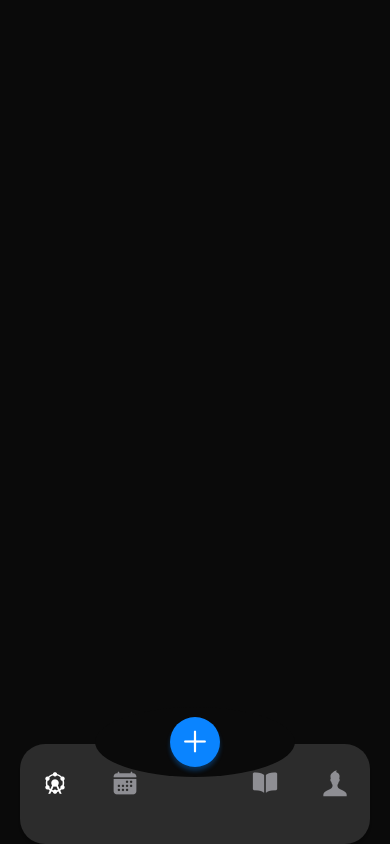
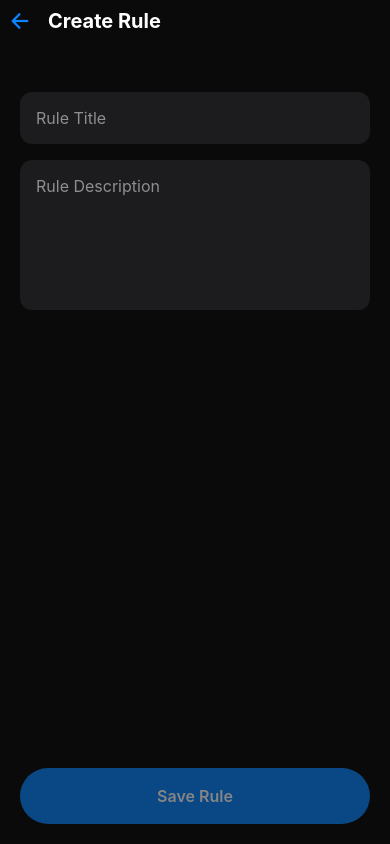
Before and after one commit to Vachek-hooves/Aristocrat, a React Native app: screen /StackCreateRule in a window 390 px wide. Before the commit this address had no page. Built offline with nearby package versions, Linux system fonts and the light colour scheme.

Commit message:
render ,create new rule

```diff
--- a/App.js
+++ b/App.js
@@ -6,7 +6,8 @@ import {
   StackCreateEvent,
   StackCreatHobbie,
   WelcomeScreen,
-  StackAddEvent
+  StackAddEvent,
+  StackCreateRule,
 } from './AppScreen/StackScreen';
 import {Provider} from './appStore/context';
 const Stack = createNativeStackNavigator();
@@ -21,6 +22,7 @@ function App() {
           <Stack.Screen name="StackCreateHobbie" component={StackCreatHobbie} />
           <Stack.Screen name="StackCreateEvent" component={StackCreateEvent} />
           <Stack.Screen name="StackAddEvent" component={StackAddEvent} />
+          <Stack.Screen name="StackCreateRule" component={StackCreateRule} />
         </Stack.Navigator>
       </NavigationContainer>
     </Provider>
--- /dev/null
+++ b/AppScreen/StackScreen/StackCreateRule.js
@@ -0,0 +1,127 @@
+import React, { useState } from 'react';
+import {
+  StyleSheet,
+  Text,
+  View,
+  TextInput,
+  TouchableOpacity,
+  SafeAreaView,
+  Keyboard,
+  Alert,
+} from 'react-native';
+import StackLayout from '../../components/layout/StackLaout';
+import StackHeader from '../../components/Header/StackHeader';
+import { useAppContext } from '../../appStore/context';
+import { useNavigation } from '@react-navigation/native';
+
+const StackCreateRule = () => {
+  const navigation = useNavigation();
+  const {saveCreatedRule} = useAppContext();
+  const [title, setTitle] = useState('');
+  const [rule, setRule] = useState('');
+
+  const isDisabled = !title || !rule;
+
+  const handleSubmit = () => {
+    Keyboard.dismiss();
+    if (!title && !rule) {
+      Alert.alert('Error', 'Please fill in all fields');
+      return;
+    }
+
+    const newRule = {
+      id: Date.now().toString(),
+      title: title,
+      rule: rule,
+      isCreated: true, // To differentiate from general rules
+    };
+
+    saveCreatedRule(newRule);
+    navigation.navigate('TabNavigation',{screen:'TabRulesScreen'});
+  };
+
+  return (
+    <StackLayout>
+      <StackHeader title={'Create Rule'} />
+
+      <View style={styles.container}>
+        <View style={styles.form}>
+          <View style={styles.inputContainer}>
+            <View style={styles.inputWrapper}>
+              <TextInput
+                style={styles.input}
+                placeholder="Rule Title"
+                placeholderTextColor="#8E8E93"
+                value={title}
+                onChangeText={setTitle}
+                returnKeyType="next"
+              />
+            </View>
+
+            <View style={styles.inputWrapper}>
+              <TextInput
+                style={[styles.input, styles.multilineInput]}
+                placeholder="Rule Description"
+                placeholderTextColor="#8E8E93"
+                value={rule}
+                onChangeText={setRule}
+                multiline
+                numberOfLines={6}
+                textAlignVertical="top"
+              />
+            </View>
+          </View>
+        </View>
+
+        <TouchableOpacity
+          disabled={isDisabled}
+          style={[styles.submitButton, {opacity: isDisabled ? 0.5 : 1}]}
+          onPress={handleSubmit}
+        >
+          <Text style={styles.submitButtonText}>Save Rule</Text>
+        </TouchableOpacity>
+      </View>
+    </StackLayout>
+  );
+};
+
+export default StackCreateRule;
+
+const styles = StyleSheet.create({
+  container: {
+    flex: 1,
+    padding: 20,
+  },
+  form: {
+    flex: 1,
+  },
+  inputContainer: {
+    gap: 16,
+  },
+  inputWrapper: {
+    backgroundColor: '#1C1C1E',
+    borderRadius: 12,
+  },
+  input: {
+    color: '#FFFFFF',
+    fontSize: 16,
+    padding: 16,
+  },
+  multilineInput: {
+    height: 150,
+    textAlignVertical: 'top',
+  },
+  submitButton: {
+    backgroundColor: '#0A84FF',
+    height: 56,
+    borderRadius: 28,
+    justifyContent: 'center',
+    alignItems: 'center',
+    marginTop: 20,
+  },
+  submitButtonText: {
+    color: '#FFFFFF',
+    fontSize: 16,
+    fontWeight: '600',
+  },
+});
--- a/AppScreen/StackScreen/index.js
+++ b/AppScreen/StackScreen/index.js
@@ -2,4 +2,11 @@ import WelcomeScreen from './WelcomeScreen';
 import StackCreatHobbie from './StackCreatHobbie';
 import StackCreateEvent from './StackCreateEvent';
 import StackAddEvent from './StackAddEvent';
-export {WelcomeScreen, StackCreatHobbie, StackCreateEvent, StackAddEvent};
+import StackCreateRule from './StackCreateRule';
+export {
+  WelcomeScreen,
+  StackCreatHobbie,
+  StackCreateEvent,
+  StackAddEvent,
+  StackCreateRule,
+};
--- a/AppScreen/TabScreen/TabRulesScreen.js
+++ b/AppScreen/TabScreen/TabRulesScreen.js
@@ -1,58 +1,64 @@
-import React, { useState } from 'react';
-import { StyleSheet, Text, View, TouchableOpacity, ScrollView } from 'react-native';
+import React, {useState} from 'react';
+import {
+  StyleSheet,
+  Text,
+  View,
+  TouchableOpacity,
+  ScrollView,
+} from 'react-native';
 import TabLayout from '../../components/layout/TabLayout';
-import { useAppContext } from '../../appStore/context';
+import {useAppContext} from '../../appStore/context';
 import Icon from 'react-native-vector-icons/Ionicons';
 
-const TabRulesScreen = () => {
-  const { etiquetteRules } = useAppContext();
+const TabRulesScreen = ({navigation}) => {
+  const {etiquetteRules, createdRules} = useAppContext();
   const [activeTab, setActiveTab] = useState('General'); // 'General' or 'Created'
   const [expandedRuleId, setExpandedRuleId] = useState(null);
+  console.log(createdRules);
 
-  const toggleRule = (id) => {
+  const toggleRule = id => {
     setExpandedRuleId(expandedRuleId === id ? null : id);
   };
 
-  const RuleItem = ({ rule }) => {
+  const RuleItem = ({rule}) => {
     const isExpanded = expandedRuleId === rule.id;
 
     return (
       <View style={styles.ruleItem}>
         <TouchableOpacity
           style={styles.ruleHeader}
-          onPress={() => toggleRule(rule.id)}
-        >
+          onPress={() => toggleRule(rule.id)}>
           <Text style={styles.ruleTitle}>{rule.title}</Text>
           <View style={styles.ruleActions}>
             {/* <TouchableOpacity style={styles.editButton}>
               <Icon name="pencil" size={20} color="#0A84FF" />
             </TouchableOpacity> */}
             <Icon
-              name={isExpanded ? "chevron-up" : "chevron-down"}
+              name={isExpanded ? 'chevron-up' : 'chevron-down'}
               size={20}
               color="#8E8E93"
             />
           </View>
         </TouchableOpacity>
 
-        {isExpanded && (
-          <Text style={styles.ruleContent}>
-            {rule.rule}
-          </Text>
-        )}
+        {isExpanded && <Text style={styles.ruleContent}>{rule.rule}</Text>}
       </View>
     );
   };
 
   const GeneralRules = () => {
-    return etiquetteRules.map(rule => (
-      <RuleItem key={rule.id} rule={rule} />
-    ))
-  }
+    return etiquetteRules.map(rule => <RuleItem key={rule.id} rule={rule} />);
+  };
 
   const CreatedRules = () => {
-    return <Text>Created</Text>
-  }
+    return createdRules.length > 0 ? (
+      createdRules.map(rule => <RuleItem key={rule.id} rule={rule} />)
+    ) : (
+      <Text style={{color: '#FFFFFF', fontSize: 24, textAlign: 'center'}}>
+        No created rules
+      </Text>
+    );
+  };
 
   return (
     <TabLayout>
@@ -62,40 +68,36 @@ const TabRulesScreen = () => {
         {/* Tab Switcher */}
         <View style={styles.tabContainer}>
           <TouchableOpacity
-            style={[
-              styles.tab,
-              activeTab === 'Created' && styles.activeTab
-            ]}
-            onPress={() => setActiveTab('Created')}
-          >
-            <Text style={[
-              styles.tabText,
-              activeTab === 'Created' && styles.activeTabText
-            ]}>Created</Text>
+            style={[styles.tab, activeTab === 'Created' && styles.activeTab]}
+            onPress={() => setActiveTab('Created')}>
+            <Text
+              style={[
+                styles.tabText,
+                activeTab === 'Created' && styles.activeTabText,
+              ]}>
+              Created
+            </Text>
           </TouchableOpacity>
 
           <TouchableOpacity
-            style={[
-              styles.tab,
-              activeTab === 'General' && styles.activeTab
-            ]}
-            onPress={() => setActiveTab('General')}
-          >
-            <Text style={[
-              styles.tabText,
-              activeTab === 'General' && styles.activeTabText
-            ]}>General</Text>
+            style={[styles.tab, activeTab === 'General' && styles.activeTab]}
+            onPress={() => setActiveTab('General')}>
+            <Text
+              style={[
+                styles.tabText,
+                activeTab === 'General' && styles.activeTabText,
+              ]}>
+              General
+            </Text>
           </TouchableOpacity>
         </View>
 
         {/* Rules List */}
         <ScrollView style={styles.rulesList}>
           {activeTab === 'General' ? GeneralRules() : CreatedRules()}
-          {/* {etiquetteRules.map(rule => (
-            <RuleItem key={rule.id} rule={rule} />
-          ))} */}
         </ScrollView>
       </View>
+      <View style={{height: 90}} />
     </TabLayout>
   );
 };
@@ -140,7 +142,7 @@ const styles = StyleSheet.create({
   ruleItem: {
     backgroundColor: '#1C1C1E',
     borderRadius: 12,
-    marginBottom: 10,
+    marginBottom: 12,
     overflow: 'hidden',
   },
   ruleHeader: {
@@ -151,7 +153,7 @@ const styles = StyleSheet.create({
   },
   ruleTitle: {
     color: '#FFFFFF',
-    fontSize: 16,
+    fontSize: 20,
     flex: 1,
   },
   ruleActions: {
@@ -164,11 +166,23 @@ const styles = StyleSheet.create({
   },
   ruleContent: {
     color: '#FFFFFF',
-    fontSize: 14,
+    fontSize: 16,
     paddingHorizontal: 16,
     paddingBottom: 16,
     lineHeight: 20,
   },
+  createRuleBtn: {
+    backgroundColor: '#0A84FF',
+    padding: 10,
+    borderRadius: 10,
+    alignItems: 'center',
+    marginVertical: 10,
+  },
+  createRuleBtnText: {
+    color: '#FFFFFF',
+    fontSize: 16,
+    fontWeight: 'bold',
+  },
 });
 
 export default TabRulesScreen;
--- a/TabNavigator/TabNavigation.js
+++ b/TabNavigator/TabNavigation.js
@@ -24,6 +24,8 @@ const AddButton = ({focused, navigation, currentTab}) => {
       case 'TabEventsScreen':
         navigation.navigate('StackCreateEvent');
         break;
+        case 'TabRulesScreen':
+          navigation.navigate('StackCreateRule')
       default:
         // Optional: handle default case or show alert
         break;
--- a/appStore/context.js
+++ b/appStore/context.js
@@ -5,23 +5,32 @@ import {
   loadEventsFromStorage,
   createNewEvent,
   saveEventToStorage,
+  createNewRule,
+  saveCreatedRuleToStorage,
+  loadCreatedRulesFromStorage,
 } from './utils';
 
 const AppContext = createContext({
   etiquetteRules: [],
   allEvents: [],
+  createdRules: [],
   saveEvent: () => {},
   deleteEvent: () => {},
+  addCreatedRule: () => {},
+  saveCreatedRule: () => {},
 });
 
 export const Provider = ({children}) => {
   const [etiquetteRules, setEtiquetteRules] = useState([]);
   const [allEvents, setAllEvents] = useState([]);
+  const [createdRules, setCreatedRules] = useState([]);
 
   useEffect(() => {
     const loadAppData = async () => {
       const events = await loadEventsFromStorage();
       setAllEvents(events);
+      const createdRules = await loadCreatedRulesFromStorage();
+      setCreatedRules(createdRules);
       try {
         const loadedRules = await loadEtiquetteRules();
         if (loadedRules.length === 0) {
@@ -52,7 +61,27 @@ export const Provider = ({children}) => {
     await saveEventToStorage(updatedEvents);
   };
 
-  const value = {etiquetteRules, allEvents, saveEvent, deleteEvent};
+  const addCreatedRule = async rule => {
+    const updatedRules = createNewRule(rule, createdRules);
+    setCreatedRules(updatedRules);
+    await saveCreatedRuleToStorage(updatedRules);
+  };
+
+  const saveCreatedRule = async rule => {
+    const updatedRules = createNewRule(rule, createdRules);
+    setCreatedRules(updatedRules);
+    await saveCreatedRuleToStorage(updatedRules);
+  };
+
+  const value = {
+    etiquetteRules,
+    allEvents,
+    createdRules,
+    saveEvent,
+    deleteEvent,
+    addCreatedRule,
+    saveCreatedRule,
+  };
   return <AppContext.Provider value={value}>{children}</AppContext.Provider>;
 };
 
--- a/appStore/utils.js
+++ b/appStore/utils.js
@@ -4,6 +4,7 @@ import {EtiquetteRules} from '../data/rules';
 
 const STORAGE_KEY = 'etiquetteRules';
 const EVENTS_KEY = 'events';
+const RULES_KEY = 'createdRules';
 
 
 export const initEtiquetteRules = async () => {
@@ -27,9 +28,25 @@ export const loadEtiquetteRules = async () => {
   }
 };
 
+export const loadEventsFromStorage = async () => {
+  try {
+    const savedEvents = await AsyncStorage.getItem(EVENTS_KEY);
+    // console.log(savedEvents);
+    return savedEvents ? JSON.parse(savedEvents) : [];
+  } catch (error) {
+    console.error('Failed to load events:', error);
+    return [];
+  }
+};
 
-export const createNewEvent = (event, allEvents) => {
-  return [...allEvents, event];
+export const loadCreatedRulesFromStorage = async () => {
+  try {
+    const savedRules = await AsyncStorage.getItem(RULES_KEY);
+    return savedRules ? JSON.parse(savedRules) : [];
+  } catch (error) {
+    console.error('Failed to load created rules:', error);
+    return [];
+  }
 };
 
 export const saveEventToStorage = async (events) => {
@@ -40,13 +57,22 @@ export const saveEventToStorage = async (events) => {
   }
 };
 
-export const loadEventsFromStorage = async () => {
-  try {
-    const savedEvents = await AsyncStorage.getItem(EVENTS_KEY);
-    // console.log(savedEvents);
-    return savedEvents ? JSON.parse(savedEvents) : [];
+export const saveCreatedRuleToStorage=async (rules)=>{
+try{
+    await AsyncStorage.setItem(RULES_KEY, JSON.stringify(rules));
   } catch (error) {
-    console.error('Failed to load events:', error);
-    return [];
+    console.error('Failed to save created rules:', error);
   }
 };
+
+export const createNewEvent = (event, allEvents) => {
+  return [...allEvents, event];
+};
+
+export const createNewRule = (rule, createdRules) => {
+  return [...createdRules, rule];
+};
+
+export const createNewCreatedRule = (rule, createdRules) => {
+  return [...createdRules, rule];
+};
--- a/components/Header/StackHeader.js
+++ b/components/Header/StackHeader.js
@@ -1,6 +1,6 @@
-import { StyleSheet, Text, View, TouchableOpacity } from 'react-native'
-import {useNavigation} from '@react-navigation/native'
-import Icon from 'react-native-vector-icons/Ionicons'
+import {StyleSheet, Text, View, TouchableOpacity} from 'react-native';
+import {useNavigation} from '@react-navigation/native';
+import Icon from 'react-native-vector-icons/Ionicons';
 
 const StackHeader = ({title}) => {
   const navigation = useNavigation();
@@ -13,15 +13,17 @@ const StackHeader = ({title}) => {
       </TouchableOpacity>
       <Text style={styles.headerTitle}>{title}</Text>
     </View>
-  )
-}
+  );
+};
 
-export default StackHeader
+export default StackHeader;
 
-const styles = StyleSheet.create({header: {
+const styles = StyleSheet.create({
+  header: {
     flexDirection: 'row',
     alignItems: 'center',
     marginBottom: 30,
+    width: '100%',
   },
   backButton: {
     padding: 8,
@@ -31,4 +33,6 @@ const styles = StyleSheet.create({header: {
     fontWeight: 'bold',
     color: '#FFFFFF',
     marginLeft: 8,
-  },})
+    textAlign: 'center',
+  },
+});
```
Lines whose indentation alone changed are shown as unchanged.
